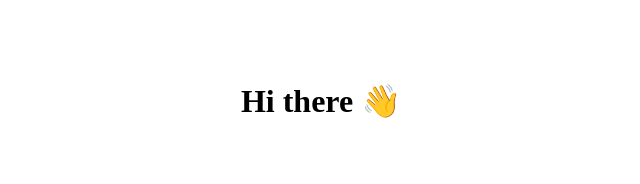
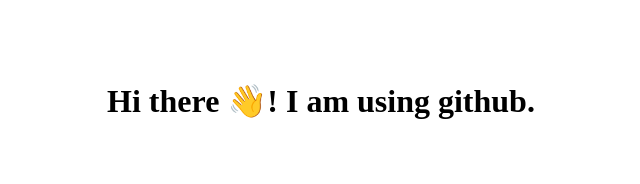
Before and after one commit to ahmad-helal/ahmad-helal.github.io, a plain HTML site: page index.html in a window 1280 px wide. Shown: the whole page, without its empty margins (319-959 px from the left). Drawn offline with Linux system fonts and the light colour scheme.

Commit message:
Update index.html

```diff
--- a/index.html
+++ b/index.html
@@ -10,6 +10,6 @@
     </style>
   </head>
   <body>
-    <h1>Hi there 👋</h1>
+    <h1>Hi there 👋! I am using github.</h1>
   </body>
 </html>
```
